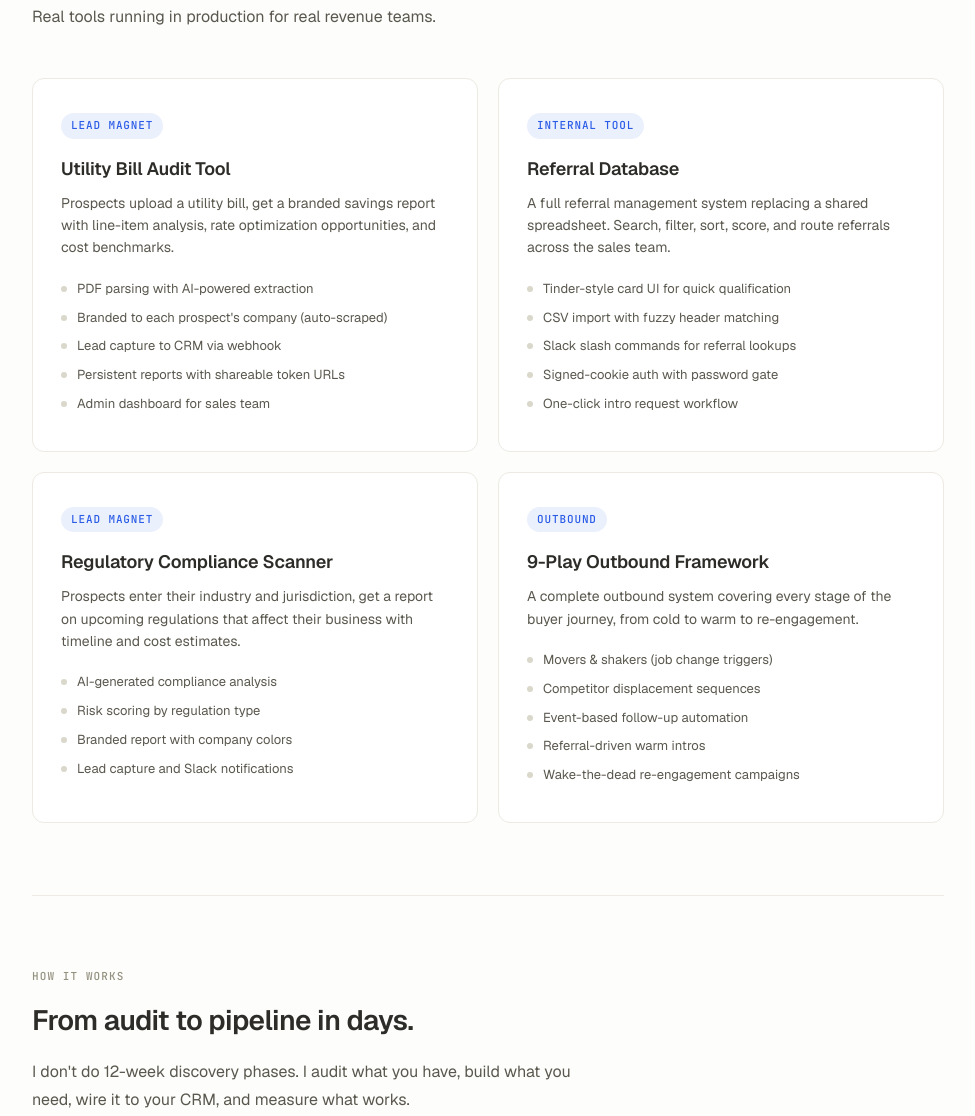
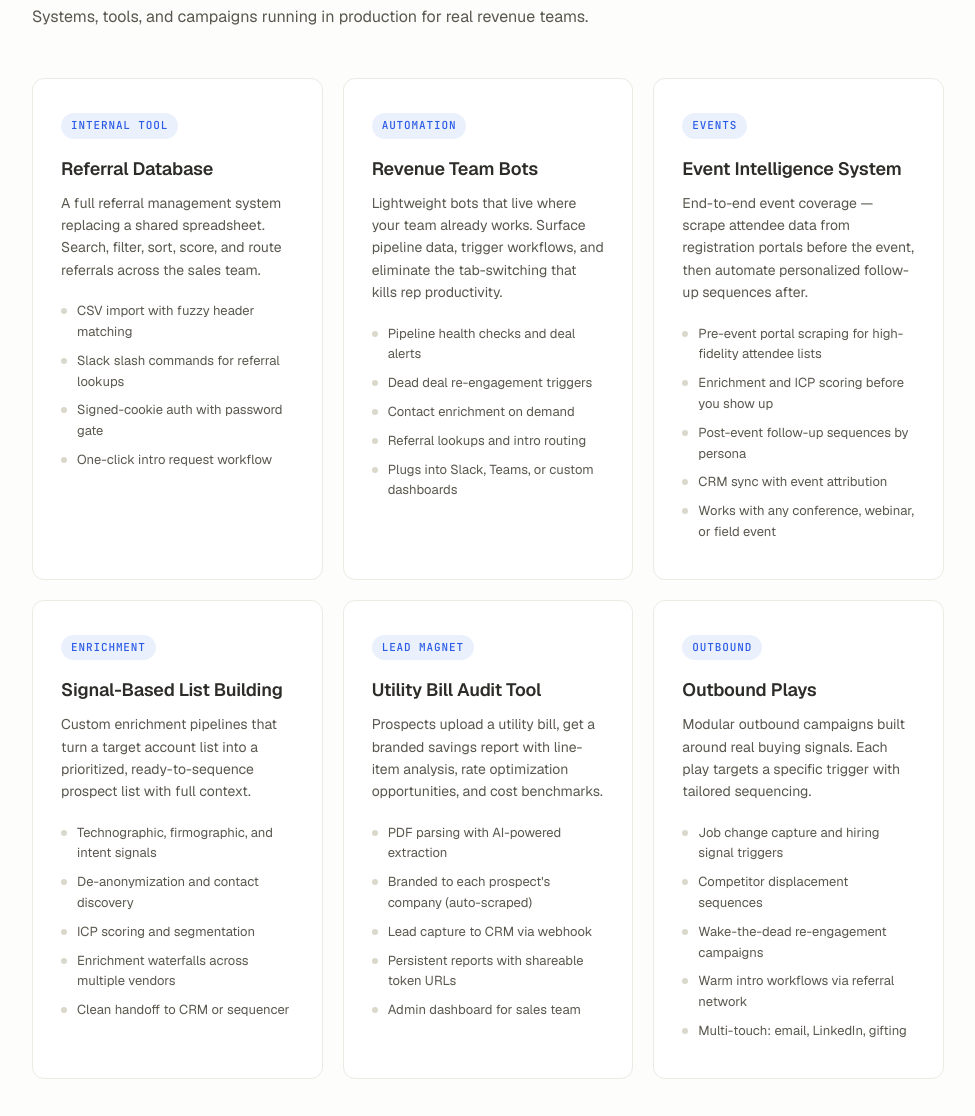
Before and after one commit to averystrand/averystrand.github.io, a plain HTML site: page index.html in a window 1280 px wide. Shown: the part 1376-2492 px from the top of the page, without its empty margins (152-1127 px from the left). Drawn offline with nearby package versions, Linux system fonts and the light colour scheme.

Commit message:
Portfolio site: 6 work cards, copy polish, .nojekyll

```diff
--- a/index.html
+++ b/index.html
@@ -197,7 +197,7 @@
   /* ── Work ── */
   .work-grid {
     display: grid;
-    grid-template-columns: 1fr 1fr;
+    grid-template-columns: repeat(3, 1fr);
     gap: 20px;
   }
   .work-card {
@@ -329,7 +329,7 @@
     .hero h1 { font-size: 32px; }
     .hero p { font-size: 16px; }
     .card-grid { grid-template-columns: 1fr; }
-    .work-grid { grid-template-columns: 1fr; }
+    .work-grid { grid-template-columns: 1fr !important; }
     .process-grid { grid-template-columns: repeat(2, 1fr); gap: 32px; }
     .hero-cta-secondary { margin-left: 0; margin-top: 12px; display: inline-flex; }
     .cta-section h2 { font-size: 26px; }
@@ -355,15 +355,14 @@
     <div class="hero-label">GTM Engineer</div>
     <h1>I build the systems that generate your pipeline.</h1>
     <p>Lead magnets that capture and convert. Internal tools that make your team faster. Outbound automation that runs without you. Shipped in days, not quarters.</p>
-    <a href="mailto:avery@averystrand.com" class="hero-cta">Get in touch</a>
-    <a href="#work" class="hero-cta-secondary">See the work</a>
-  </div>
+    <a href="mailto:avery@averystrand.com" class="hero-cta">Book a call</a>
+    <a href="#work" class="hero-cta-secondary">See the work</a>  </div>
 
   <!-- What I Build -->
   <section>
     <div class="section-label">What I Build</div>
     <h2 class="section-title">GTM infrastructure, end to end.</h2>
-    <p class="section-desc">Everything a revenue team needs to generate, qualify, and close pipeline — built as real software, not spreadsheets and duct tape.</p>
+    <p class="section-desc">Everything a revenue team needs to generate, qualify, and close pipeline. Built as real software.</p>
     <div class="card-grid">
       <div class="card">
         <div class="card-icon">&#9672;</div>
@@ -387,8 +386,55 @@
   <section id="work">
     <div class="section-label">Selected Work</div>
     <h2 class="section-title">Built, deployed, generating pipeline.</h2>
-    <p class="section-desc">Real tools running in production for real revenue teams.</p>
+    <p class="section-desc">Systems, tools, and campaigns running in production for real revenue teams.</p>
     <div class="work-grid">
+      <div class="work-card">
+        <span class="tag">Internal Tool</span>
+        <h3>Referral Database</h3>
+        <p>A full referral management system replacing a shared spreadsheet. Search, filter, sort, score, and route referrals across the sales team.</p>
+        <ul>
+          <li>CSV import with fuzzy header matching</li>
+          <li>Slack slash commands for referral lookups</li>
+          <li>Signed-cookie auth with password gate</li>
+          <li>One-click intro request workflow</li>
+        </ul>
+      </div>
+      <div class="work-card">
+        <span class="tag">Automation</span>
+        <h3>Revenue Team Bots</h3>
+        <p>Lightweight bots that live where your team already works. Surface pipeline data, trigger workflows, and eliminate the tab-switching that kills rep productivity.</p>
+        <ul>
+          <li>Pipeline health checks and deal alerts</li>
+          <li>Dead deal re-engagement triggers</li>
+          <li>Contact enrichment on demand</li>
+          <li>Referral lookups and intro routing</li>
+          <li>Plugs into Slack, Teams, or custom dashboards</li>
+        </ul>
+      </div>
+      <div class="work-card">
+        <span class="tag">Events</span>
+        <h3>Event Intelligence System</h3>
+        <p>End-to-end event coverage — scrape attendee data from registration portals before the event, then automate personalized follow-up sequences after.</p>
+        <ul>
+          <li>Pre-event portal scraping for high-fidelity attendee lists</li>
+          <li>Enrichment and ICP scoring before you show up</li>
+          <li>Post-event follow-up sequences by persona</li>
+          <li>CRM sync with event attribution</li>
+          <li>Works with any conference, webinar, or field event</li>
+        </ul>
+      </div>
+      <div class="work-card">
+        <span class="tag">Enrichment</span>
+        <h3>Signal-Based List Building</h3>
+        <p>Custom enrichment pipelines that turn a target account list into a prioritized, ready-to-sequence prospect list with full context.</p>
+        <ul>
+          <li>Technographic, firmographic, and intent signals</li>
+          <li>De-anonymization and contact discovery</li>
+          <li>ICP scoring and segmentation</li>
+          <li>Enrichment waterfalls across multiple vendors</li>
+          <li>Clean handoff to CRM or sequencer</li>
+        </ul>
+      </div>
       <div class="work-card">
         <span class="tag">Lead Magnet</span>
         <h3>Utility Bill Audit Tool</h3>
@@ -402,38 +448,15 @@
         </ul>
       </div>
       <div class="work-card">
-        <span class="tag">Internal Tool</span>
-        <h3>Referral Database</h3>
-        <p>A full referral management system replacing a shared spreadsheet. Search, filter, sort, score, and route referrals across the sales team.</p>
+        <span class="tag">Outbound</span>
+        <h3>Outbound Plays</h3>
+        <p>Modular outbound campaigns built around real buying signals. Each play targets a specific trigger with tailored sequencing.</p>
         <ul>
-          <li>Tinder-style card UI for quick qualification</li>
-          <li>CSV import with fuzzy header matching</li>
-          <li>Slack slash commands for referral lookups</li>
-          <li>Signed-cookie auth with password gate</li>
-          <li>One-click intro request workflow</li>
-        </ul>
-      </div>
-      <div class="work-card">
-        <span class="tag">Lead Magnet</span>
-        <h3>Regulatory Compliance Scanner</h3>
-        <p>Prospects enter their industry and jurisdiction, get a report on upcoming regulations that affect their business with timeline and cost estimates.</p>
-        <ul>
-          <li>AI-generated compliance analysis</li>
-          <li>Risk scoring by regulation type</li>
-          <li>Branded report with company colors</li>
-          <li>Lead capture and Slack notifications</li>
-        </ul>
-      </div>
-      <div class="work-card">
-        <span class="tag">Outbound</span>
-        <h3>9-Play Outbound Framework</h3>
-        <p>A complete outbound system covering every stage of the buyer journey, from cold to warm to re-engagement.</p>
-        <ul>
-          <li>Movers &amp; shakers (job change triggers)</li>
+          <li>Job change capture and hiring signal triggers</li>
           <li>Competitor displacement sequences</li>
-          <li>Event-based follow-up automation</li>
-          <li>Referral-driven warm intros</li>
           <li>Wake-the-dead re-engagement campaigns</li>
+          <li>Warm intro workflows via referral network</li>
+          <li>Multi-touch: email, LinkedIn, gifting</li>
         </ul>
       </div>
     </div>
@@ -475,7 +498,7 @@
   <div class="container">
     <h2>Let's build your GTM engine.</h2>
     <p>I work on a project basis or monthly retainer. Tell me what you're trying to do and I'll tell you exactly how I'd build it.</p>
-    <a href="mailto:avery@averystrand.com" class="hero-cta">Get in touch</a>
+    <a href="mailto:avery@averystrand.com" class="hero-cta">Book a call</a>
   </div>
 </div>
 
```
Also changed, not shown: 1 other file.
